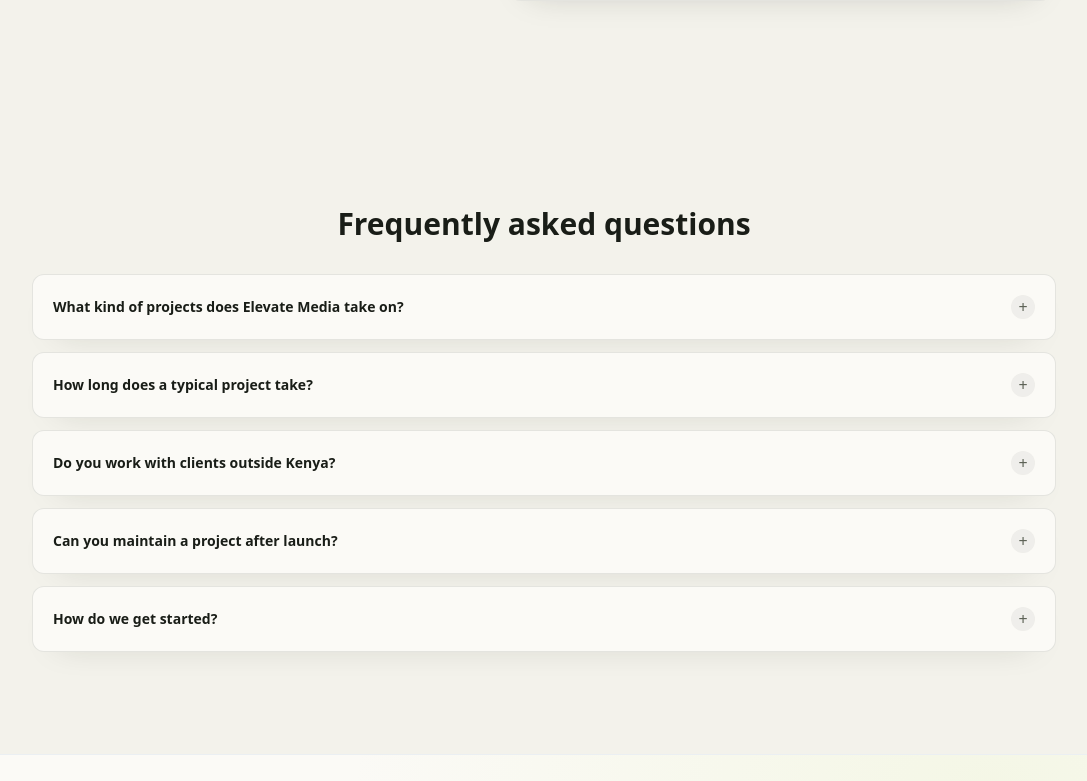
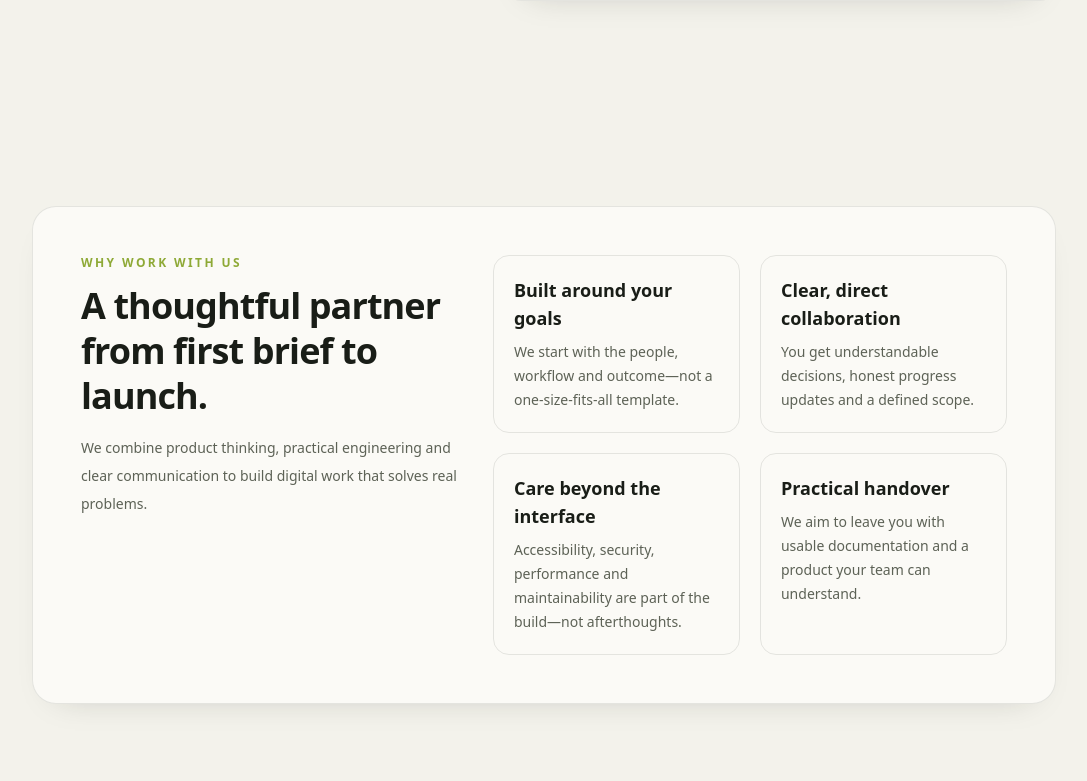
Before and after one commit to em757896-alt/elevate-media-productions, a SvelteKit app in the folder apps/web/: page /contact in a window 1280 px wide. Shown: the part 939-1720 px from the top of the page, without its empty margins (96-1183 px from the left). Built offline with nearby package versions, Linux system fonts and the light colour scheme; no server answers.

Commit message:
Add Why Choose Us section to contact page

```diff
--- a/apps/web/src/routes/contact/+page.svelte
+++ b/apps/web/src/routes/contact/+page.svelte
@@ -167,6 +167,36 @@
     </div>
   </section>
 
+  <section class="section-padding relative overflow-hidden">
+    <div class="container-x">
+      <div class="glass grid gap-8 rounded-3xl p-8 md:grid-cols-[.85fr_1.15fr] md:p-12">
+        <div>
+          <p class="mb-3 text-xs font-bold uppercase tracking-[.2em] text-primary-600 dark:text-primary-300">Why work with us</p>
+          <h2 class="font-display text-3xl font-semibold leading-tight tracking-tight text-ink dark:text-white sm:text-4xl">A thoughtful partner from first brief to launch.</h2>
+          <p class="mt-4 max-w-md text-sm leading-7 text-ink-light dark:text-slate-300">We combine product thinking, practical engineering and clear communication to build digital work that solves real problems.</p>
+        </div>
+        <div class="grid gap-5 sm:grid-cols-2">
+          <article class="rounded-2xl border border-ink/10 p-5 dark:border-white/10">
+            <h3 class="font-display text-lg font-semibold text-ink dark:text-white">Built around your goals</h3>
+            <p class="mt-2 text-sm leading-6 text-ink-light dark:text-slate-400">We start with the people, workflow and outcome—not a one-size-fits-all template.</p>
+          </article>
+          <article class="rounded-2xl border border-ink/10 p-5 dark:border-white/10">
+            <h3 class="font-display text-lg font-semibold text-ink dark:text-white">Clear, direct collaboration</h3>
+            <p class="mt-2 text-sm leading-6 text-ink-light dark:text-slate-400">You get understandable decisions, honest progress updates and a defined scope.</p>
+          </article>
+          <article class="rounded-2xl border border-ink/10 p-5 dark:border-white/10">
+            <h3 class="font-display text-lg font-semibold text-ink dark:text-white">Care beyond the interface</h3>
+            <p class="mt-2 text-sm leading-6 text-ink-light dark:text-slate-400">Accessibility, security, performance and maintainability are part of the build—not afterthoughts.</p>
+          </article>
+          <article class="rounded-2xl border border-ink/10 p-5 dark:border-white/10">
+            <h3 class="font-display text-lg font-semibold text-ink dark:text-white">Practical handover</h3>
+            <p class="mt-2 text-sm leading-6 text-ink-light dark:text-slate-400">We aim to leave you with usable documentation and a product your team can understand.</p>
+          </article>
+        </div>
+      </div>
+    </div>
+  </section>
+
   <section class="section-padding relative">
     <div class="container-x mx-auto max-w-3xl">
       <Reveal>
```
